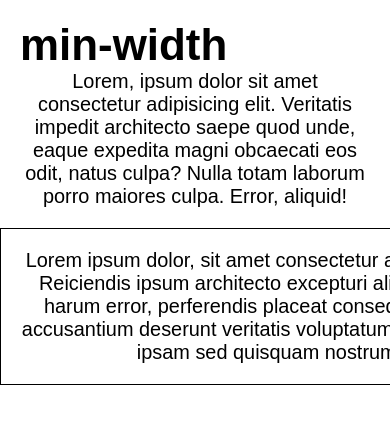
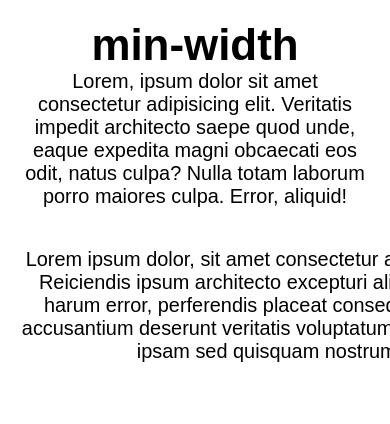
Before and after one commit to danielsilveira-dev/minwidth, a plain HTML site: page index.html in a window 390 px wide. Shown: the top 424 px of the page. Drawn offline with Linux system fonts and the light colour scheme.

Commit message:
@media 582px

```diff
--- a/style.css
+++ b/style.css
@@ -19,6 +19,7 @@ header {
 }
 header h1 {
     font-size: clamp(4rem, 4rem + 1vw, 6rem);
+    text-align: center;
 }
 header p, section p {
     font-size: clamp(1.6rem, 1.6rem + 1vw, 2rem);
@@ -30,3 +31,9 @@ header p, section p {
     padding: 2rem;
     margin:  0 auto;
 }
+
+@media (max-width: 582px) {
+    .content {
+        border: none;
+    }
+}
```
